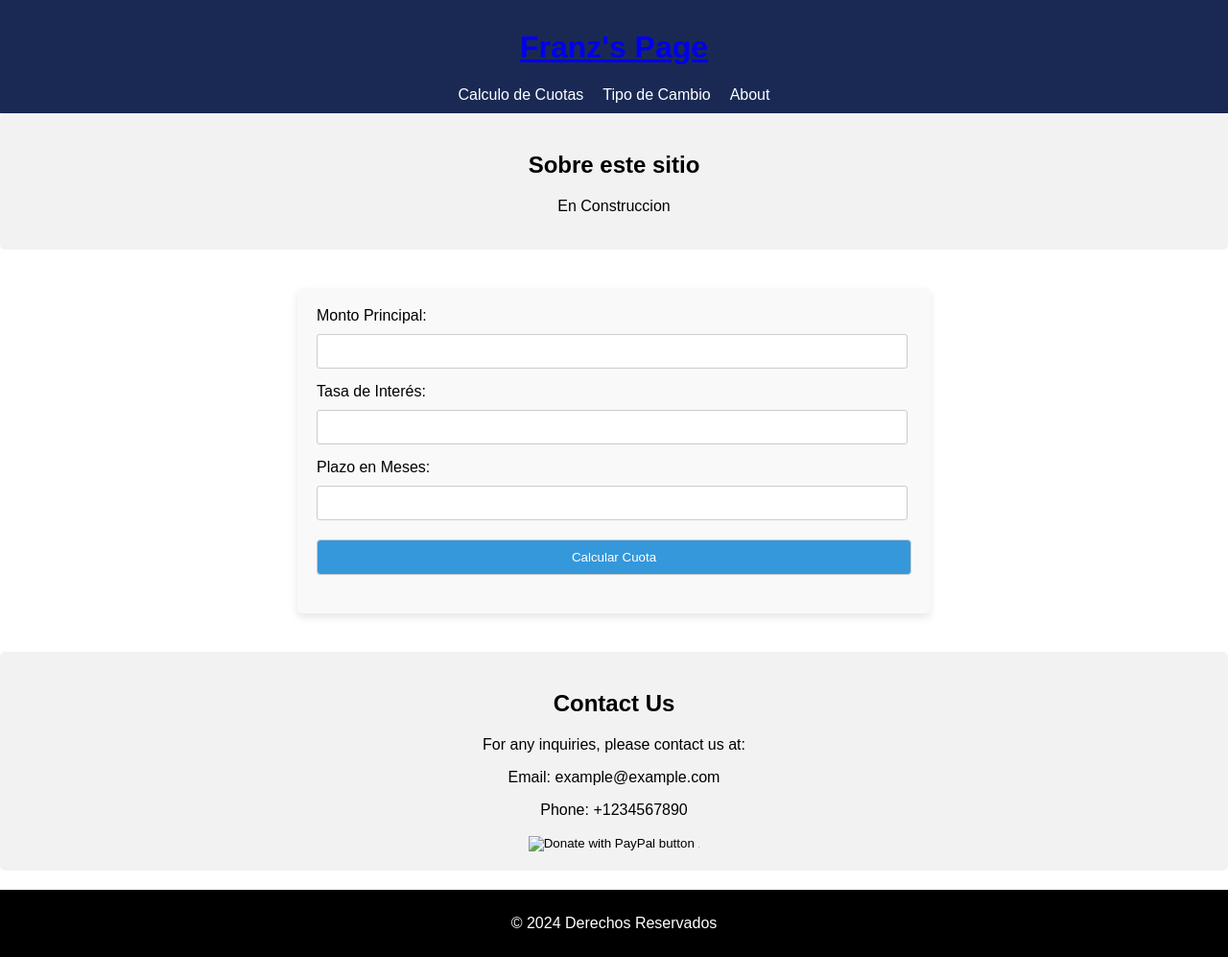
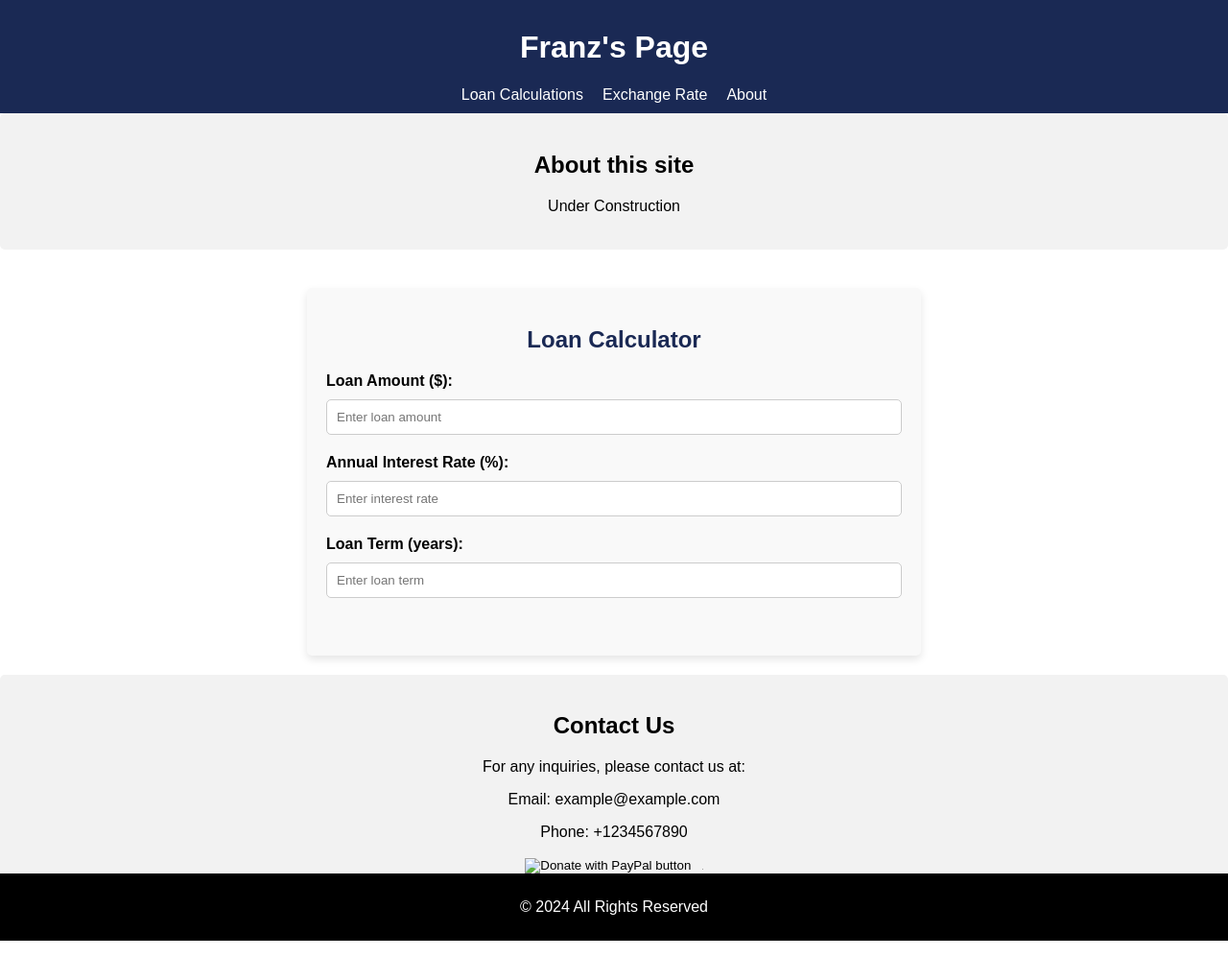
Before and after one commit to dec0derx/mycashcr, a Django app: page /loanCalculations/loanCalculations in a window 1280 px wide. Shown: the whole page at 96% size. Run offline with Django 5.2, Linux system fonts and the light colour scheme; some libraries are stand-ins or nearby versions.

Commit message:
openai changes

```diff
--- a/economics/openai_requests.py
+++ b/economics/openai_requests.py
@@ -12,7 +12,7 @@ def check_exchange_rate(historical_exchange_rate_buy):
 
     response = client.chat.completions.create(
         model="gpt-4o",
-        messages=[{"role": "user", "content": "Please analyze the latest news of exchange rate in Costa Rica and provide somehighlights. This will embedded in HTML so please use <p> and embedded subtitles in bold. Don't include anything other than <p> and <b> tags. " + str(historical_exchange_rate_buy)}]
+        messages=[{"role": "user", "content": "Please analyze the latest news of exchange rate in Costa Rica and provide somehighlights. This will embedded in HTML so please use <p> and embedded subtitles in bold. Don't include anything other than <p> and <b> tags. Here is some information of the last month: " + str(historical_exchange_rate_buy)}]
     )
 
     return response.choices[0].message.content
--- a/loanCalculations/templates/loanCalculations/monthly_payment.html
+++ b/loanCalculations/templates/loanCalculations/monthly_payment.html
@@ -5,7 +5,7 @@
 <head>
   <meta charset="UTF-8">
   <meta name="viewport" content="width=device-width, initial-scale=1.0">
-<title>Winiker's Page</title>
+  <title>Loan Calculator - Franz's Page</title>
   <style>
     body {
       font-family: Arial, sans-serif;
@@ -53,58 +69,67 @@
       padding: 10px;
       margin-top: auto;
     }
-  .form-container {
+    #contact-section {
+      margin-bottom: -20px; /* Adjust to match footer margin */
+    }
+
+    header a {
+      color: inherit; /* Use the color defined for the header */
+      text-decoration: none; /* Remove underline */
+    }
+
+    header a:hover {
+      color: inherit; /* Use the color defined for the header */
+      text-decoration: none; /* Remove underline */
+    }
+
+    .paypal-button {
+      width: 180px;
+    }
+    .app-image {
+      width: 5rem;
+      height: 5rem;
+      object-fit: cover;
+    }
+
+    /* Styling for the loan calculator */
+    .loan-calculator {
       background-color: #f9f9f9;
       border-radius: 5px;
       padding: 20px;
-    font-family: Arial, sans-serif;
-    box-shadow: 0 4px 8px rgba(0, 0, 0, 0.1);
-    width: 80%;
-    margin: 0 auto;
+      box-shadow: 0px 4px 8px rgba(0, 0, 0, 0.1);
+      margin-top: 20px;
+      width: 100%;
+      max-width: 600px;
+      margin: 20px auto;
     }
 
-  .form-container button {
-    width: 100%;
-    margin: 5px 0 20px;
-    border: 1px solid #ccc;
-    border-radius: 4px;
-    padding: 10px;
-    background-color: #3498DB;
-    color: white;
-
-    cursor: pointer;
-    transition: background-color 0.2s;
+    .loan-calculator h2 {
+      text-align: center;
+      color: #1A2954;
     }
 
-  .form-container button:hover {
-    background-color: #2980B9;
-  }
-  @media screen and (min-width: 768px) {
-    .form-container {
-      width: 50%;
-    }
-  }
-  .form-container label {
+    .loan-calculator label {
       display: block;
       margin-bottom: 10px;
-  }
-  .form-container input[type="number"] {
-    width: calc(100% - 22px); /* Adjust width to include padding and border */
-    padding: 8px; /* Increased padding for a better look */
-    margin-bottom: 15px;
-    border: 1px solid #ccc;
-    border-radius: 3px;
-    font-size: 16px; /* Larger font size for better readability */
+      font-weight: bold;
     }
 
-  .result-container {
-    padding: 20px;
-    background-color: #f9f9f9;
+    .loan-calculator input {
+      width: 100%;
+      padding: 10px;
+      margin-bottom: 20px;
       border-radius: 5px;
+      border: 1px solid #ccc;
+      box-sizing: border-box;
+    }
+
+    .loan-calculator #result {
+      text-align: center;
+      font-size: 18px;
       margin-top: 20px;
-    font-family: Arial, sans-serif;
-    box-shadow: 0 4px 8px rgba(0, 0, 0, 0.1);
     }
+
   </style>
 </head>
 <body>
@@ -114,52 +139,33 @@
     <h1>Franz's Page</h1>
   </a>
   <nav>
-    <a href="{% url 'loan-Calculations' %}">Calculo de Cuotas</a>
-    <a href="{% url 'exchange-rate' %}">Tipo de Cambio</a>
+    <a href="{% url 'loan-Calculations' %}">Loan Calculations</a>
+    <a href="{% url 'exchange-rate' %}">Exchange Rate</a>
     <a href="#about">About</a>
   </nav>
 </header>
 
 <section class="info-section" id="info-section">
-  <h2>Sobre este sitio</h2>
-  <p>En Construccion</p>
+  <h2>About this site</h2>
+  <p>Under Construction</p>
 </section>
 
-<section id="apps-section">
-  <div class="form-container">
-    <form action="/loanCalculations/loanCalculations" method="post">
-      {% csrf_token %}
-      <div>
-        <label for="loan_amount">Monto Principal:</label>
-        <input type="number" id="loan_amount" name="loan_amount" required>
-      </div>
-      <div>
-        <label for="interest_rate">Tasa de Interés:</label>
-        <input type="number" id="interest_rate" name="interest_rate" required>
-      </div>
-      <div>
-        <label for="months">Plazo en Meses:</label>
-        <input type="number" id="months" name="months" required>
-      </div>
-      <div>
-        <button type="submit">Calcular Cuota</button>
-      </div>
-      <div>
-        {% for result in results %}
+<!-- Loan Calculator Section -->
+<section class="loan-calculator">
+  <h2>Loan Calculator</h2>
+  <label for="loanAmount">Loan Amount ($):</label>
+  <input type="number" id="loanAmount" placeholder="Enter loan amount" oninput="calculateLoan()"/>
 
+  <label for="interestRate">Annual Interest Rate (%):</label>
+  <input type="number" id="interestRate" placeholder="Enter interest rate" oninput="calculateLoan()"/>
 
-          <h1>La cuota mensual de tu préstamo es de:</h1>
-          <h2>{{ result }}</h2>
+  <label for="loanTerm">Loan Term (years):</label>
+  <input type="number" id="loanTerm" placeholder="Enter loan term" oninput="calculateLoan()"/>
 
-
-      {% endfor %}
-
-      </div>
-    </form>
-  </div>
+  <div id="result"></div>
 </section>
 
-
+<!-- Contact Us Section -->
 <section class="info-section" id="contact-section">
   <h2>Contact Us</h2>
   <p>For any inquiries, please contact us at:</p>
@@ -174,8 +180,27 @@
 </section>
 
 <footer>
-  <p>&copy; 2024 Derechos Reservados</p>
+  <p>&copy; 2024 All Rights Reserved</p>
 </footer>
+
+<script>
+  function calculateLoan() {
+    const loanAmount = parseFloat(document.getElementById('loanAmount').value);
+    const interestRate = parseFloat(document.getElementById('interestRate').value) / 100 / 12;
+    const loanTerm = parseFloat(document.getElementById('loanTerm').value) * 12;
+
+    if (isNaN(loanAmount) || isNaN(interestRate) || isNaN(loanTerm) || loanAmount <= 0 || interestRate <= 0 || loanTerm <= 0) {
+      document.getElementById('result').innerHTML = 'Please enter valid numbers for all fields.';
+      return;
+    }
+
+    // Monthly Payment formula
+    const monthlyPayment = (loanAmount * interestRate) / (1 - Math.pow(1 + interestRate, -loanTerm));
+
+    // Display the result
+    document.getElementById('result').innerHTML = `Your monthly payment is: $${monthlyPayment.toFixed(2)}`;
+  }
+</script>
 
 </body>
 </html>
```
Also changed, not shown: other parts of loanCalculations/templates/loanCalculations/monthly_payment.html (+19 -3 lines), db.sqlite3. Lines whose indentation alone changed are shown as unchanged.
